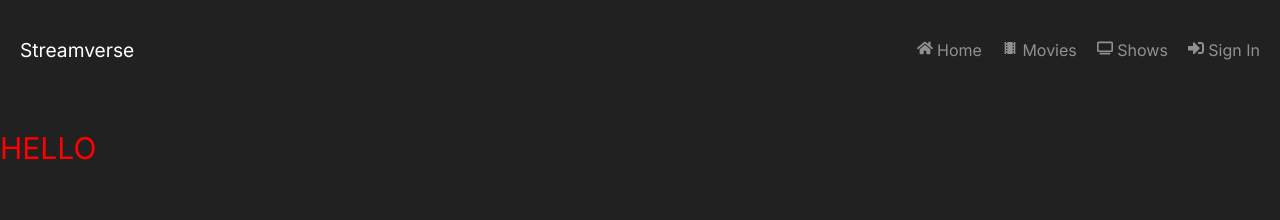
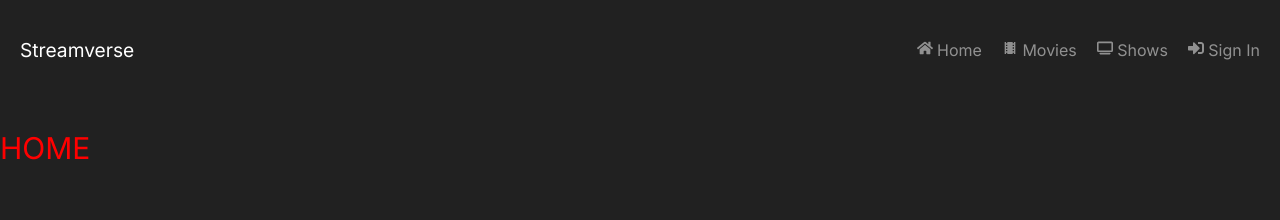
Before and after one commit to Mig-uel/streamverse, a React (Vite) app in the folder frontend/: page / in a window 1280 px wide. Shown: the top 220 px of the page. Built offline with nearby package versions, Linux system fonts and the light colour scheme.

Commit message:
feat: Add Auth, Home, Movies, and Shows screen components

```diff
--- /dev/null
+++ b/frontend/src/screens/auth.screen.jsx
@@ -0,0 +1,5 @@
+const Auth = () => {
+  return <div style={{ color: 'red', fontSize: '30px' }}>AUTH</div>
+}
+
+export default Auth
--- a/frontend/src/screens/home.screen.jsx
+++ b/frontend/src/screens/home.screen.jsx
@@ -1,5 +1,5 @@
 const Home = () => {
-  return <div style={{ color: 'red', fontSize: '30px' }}>HELLO</div>
+  return <div style={{ color: 'red', fontSize: '30px' }}>HOME</div>
 }
 
 export default Home
--- /dev/null
+++ b/frontend/src/screens/movies.screen.jsx
@@ -0,0 +1,5 @@
+const Movies = () => {
+  return <div style={{ color: 'red', fontSize: '30px' }}>MOVIES</div>
+}
+
+export default Movies
--- /dev/null
+++ b/frontend/src/screens/shows.screen.jsx
@@ -0,0 +1,5 @@
+const Shows = () => {
+  return <div style={{ color: 'red', fontSize: '30px' }}>SHOWS</div>
+}
+
+export default Shows
```
